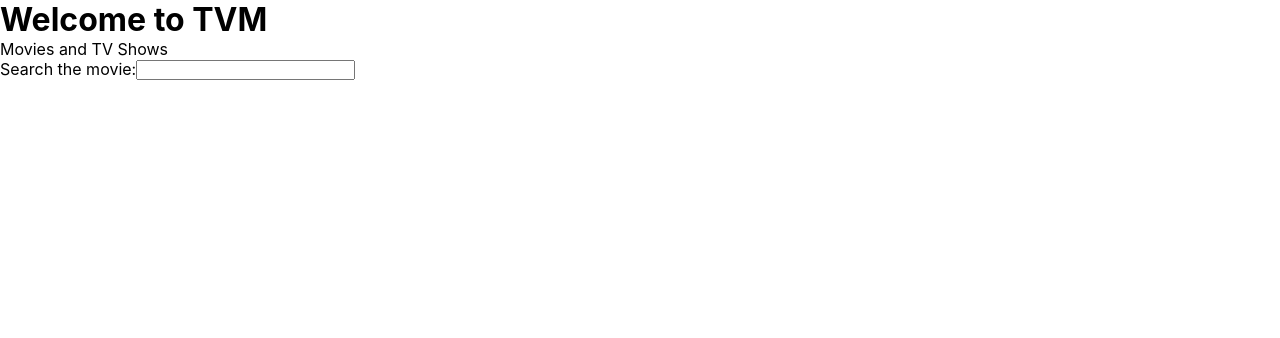
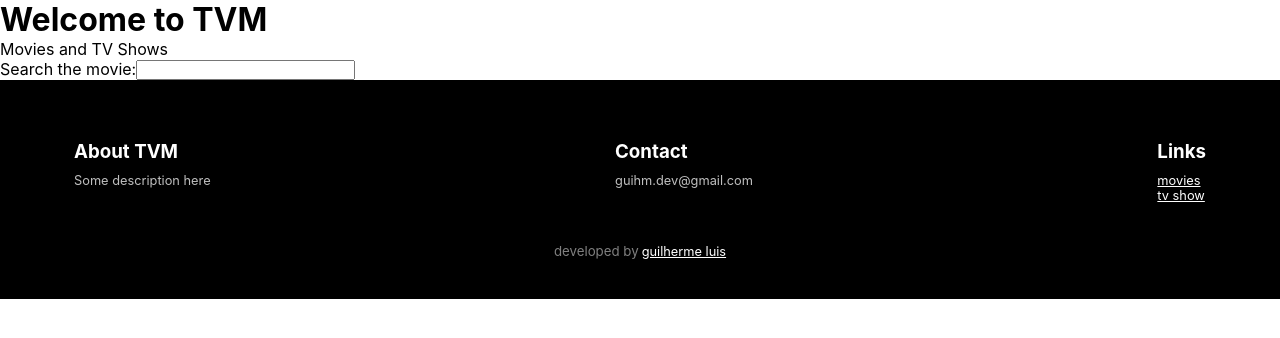
Before and after one commit to guilehm/tvm, a Next.js app in the folder tvm/: page / in a window 1280 px wide. Shown: the top 338 px of the page. Built offline with nearby package versions, Linux system fonts and the light colour scheme.

Commit message:
add footer to layout and update eslint config

```diff
--- a/tvm/app/layout.js
+++ b/tvm/app/layout.js
@@ -1,3 +1,5 @@
+import { settings } from "../settings"
+import Footer from "../src/components/Footer/Footer"
 import "./globals.css"
 
 export default function RootLayout({ children }) {
@@ -5,6 +7,7 @@ export default function RootLayout({ children }) {
     <html>
       <head></head>
       <body>{children}</body>
+      <Footer data={settings.footer} />
     </html>
   )
 }
```
Also changed, not shown: tvm/.eslintrc.json.
